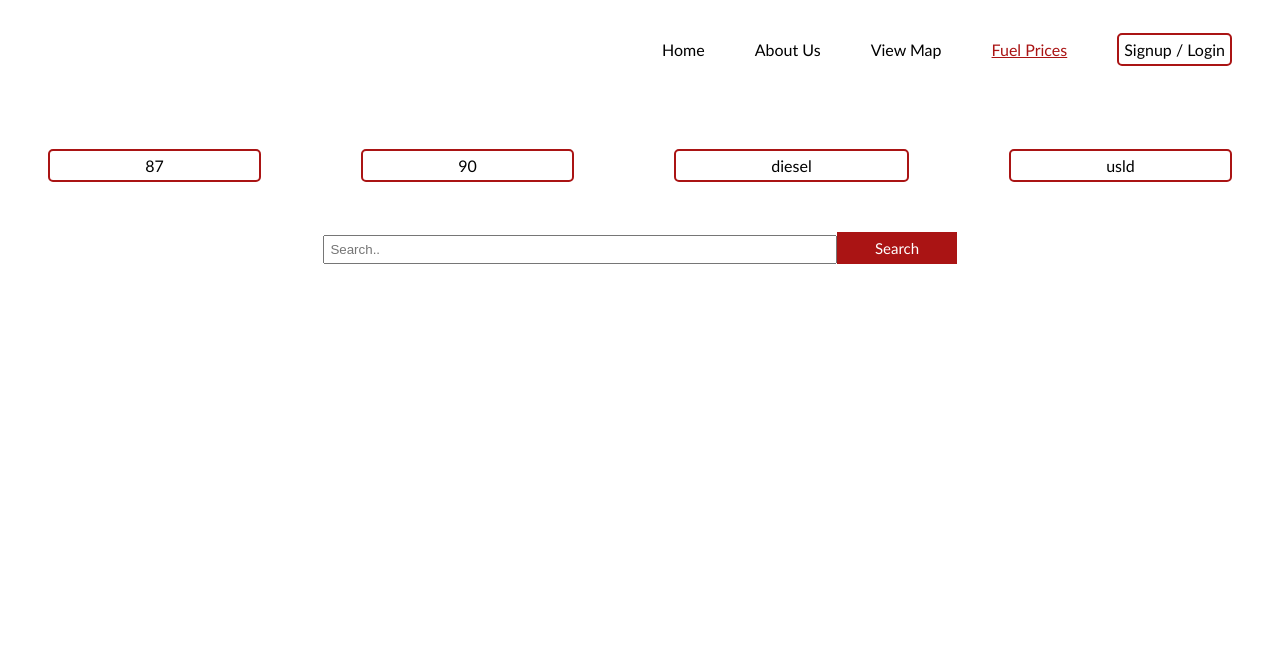
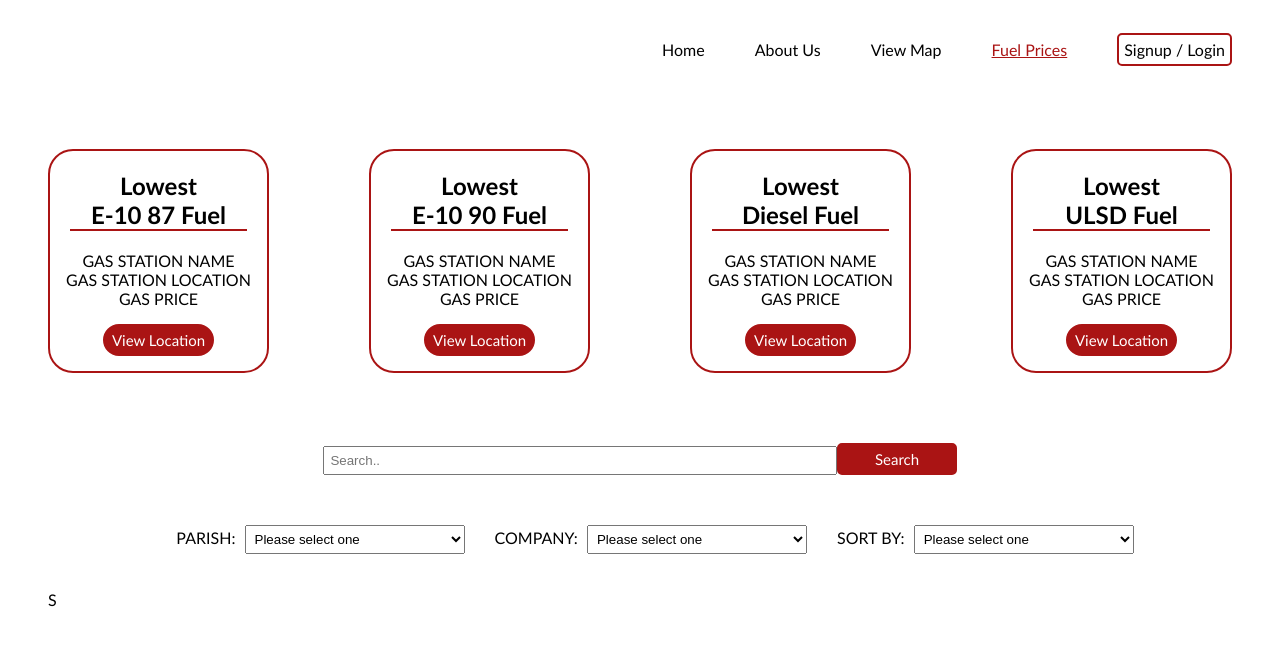
Before and after one commit to SWEN3920-CAPSTONE/Fuel-Guru, a Vue app in the folder view/fuel-guru/: page /fuelPrices in a window 1280 px wide. Shown: the top 646 px of the page. Built offline with nearby package versions, Linux system fonts and the light colour scheme; no server answers.

Commit message:
updated css and fuelprices.vue

```diff
--- a/view/fuel-guru/src/assets/base.css
+++ b/view/fuel-guru/src/assets/base.css
@@ -45,3 +45,8 @@ input[type=text], input[type=password], input[type=email] {
   padding: 5px;
   width: 220px;
 }
+
+select {
+  padding: 5px;
+  width: 220px;
+}
--- a/view/fuel-guru/src/views/FuelPricesView.vue
+++ b/view/fuel-guru/src/views/FuelPricesView.vue
@@ -1,30 +1,97 @@
 <template>
 <main id="fuelprices-area">
   <div id="cheapest-prices">
-    <div id="cheapest-87">87
+    <div id="cheapest-87">
+      <div id="cheapest-87-h">
+        <h2>Lowest <br> E-10 87 Fuel</h2>
+      </div>
+      <div>
+        <p>GAS STATION NAME <br> GAS STATION LOCATION <br> GAS PRICE</p>
+        <button id="location-87">View Location</button>
+      </div>
     </div>
-    <div id="cheapest-90">90
+    <div id="cheapest-90">
+      <div id="cheapest-90-h">
+        <h2>Lowest <br> E-10 90 Fuel</h2>
+      </div>
+      <div>
+        <p>GAS STATION NAME <br> GAS STATION LOCATION <br> GAS PRICE</p>
+        <button id="location-90">View Location</button>
+      </div>
     </div>
-    <div id="cheapest-diesel">diesel
+    <div id="cheapest-d">
+      <div id="cheapest-d-h">
+        <h2>Lowest <br>Diesel Fuel</h2>
+      </div>
+      <div>
+        <p>GAS STATION NAME <br> GAS STATION LOCATION <br> GAS PRICE</p>
+        <button id="location-d">View Location</button>
+      </div>
     </div>
-    <div id="cheapest-ulsd">usld
+    <div id="cheapest-sd">
+      <div id="cheapest-sd-h">
+        <h2>Lowest <br> ULSD Fuel</h2>
+      </div>
+      <div>
+        <p>GAS STATION NAME <br> GAS STATION LOCATION <br> GAS PRICE</p>
+        <button id="location-sd">View Location</button>
+      </div>
     </div>
   </div>
   <div id="search-area">
     <input type="text"  id="search-fp" placeholder="Search..">
     <button id="search-btn">Search</button>
-    <div id="filter-area">
-    </div>
+  </div>
+  <div id="filter-area">
+    <label for="parish">PARISH: </label>
+    <select id="parish">
+      <option>Please select one</option>
+      <option>Clarendon</option>
+      <option>Hanover</option>
+      <option>Kingston & St. Andrew</option>
+      <option>Manchester</option>
+      <option>Portland</option>
+      <option>St. Ann</option>
+      <option>St. Catherine</option>
+      <option>St. Elizabeth</option>
+      <option>St. James</option>
+      <option>St. Mary</option>
+      <option>St. Thomas</option>
+      <option>Trelawny</option>
+      <option>Westmoreland</option>
+    </select>
+    <label for="company">COMPANY: </label>
+    <select id="company">
+      <option>Please select one</option>
+      <option>Blaze</option>
+      <option>Cool Oasis</option>
+      <option>Fesco</option>
+      <option>Independent</option>
+      <option>Rubis</option>
+      <option>Texaco</option>
+      <option>Total</option>
+      <option>Unipet</option>
+    </select>
+    <label for="sortby">SORT BY: </label>
+    <select id="sortby">
+      <option>Please select one</option>
+      <option>Price</option>
+      <option>Name</option>
+    </select>
   </div>
   <div id="results-area">
+    <!--v-for to display results-->
+    <p>S</p>
   </div>
 </main>
 </template>
 
+<!--
 <script>
 ///"/gasstations/search"
 
 //access control issue '(Access-Control-Allow-Origin)
+/*
 export default {
   methods: {
     getGasStations() {
@@ -46,9 +113,9 @@ export default {
 created() {
   this.getGasStations()
 }
-}
+}*/
 </script>
-
+-->
 <style>
 main {
   padding-top: 50px;
@@ -58,6 +125,7 @@ main {
 
 #fuelprices-area {
   display: block;
+  padding-bottom: 20px;
 }
 
 #cheapest-prices {
@@ -67,15 +135,31 @@ main {
   column-gap: 100px;
 }
 
-#cheapest-prices div {
+#cheapest-87, #cheapest-90, #cheapest-d, #cheapest-sd {
   border: 2px solid #AA1414;
-  border-radius: 5px;
-  padding: 5px;
+  border-radius: 25px;
+  padding-bottom: 15px;
+}
+
+#cheapest-87-h, #cheapest-90-h, #cheapest-d-h, #cheapest-sd-h {
+  padding-left: 20px;
+  padding-right: 20px;
+}
+
+#cheapest-87 h2, #cheapest-90 h2, #cheapest-d h2, #cheapest-sd h2 {
+  border-bottom: 2px solid #AA1414;
 }
 
 #search-area {
-  padding-top: 50px;
+  padding-top: 70px;
   text-align: center;
+  padding-bottom: 20px;
+}
+
+#filter-area {
+  padding-top: 30px;
+  text-align: center;
+  padding-bottom: 20px;
 }
 
 #search-fp {
@@ -90,5 +174,22 @@ main {
   padding-right: 3%;
   color: white;
   background-color: #AA1414;
+  border-radius: 5px;
+}
+
+#location-87, #location-90, #location-d, #location-sd {
+  border: 2px solid #AA1414;
+  padding-top: 5px;
+  padding-bottom: 5px;
+  padding-left: 3%;
+  padding-right: 3%;
+  color: white;
+  background-color: #AA1414;
+  border-radius: 25px;
+}
+
+label {
+  padding-right: 5px;
+  padding-left: 30px;
 }
 </style>
```
